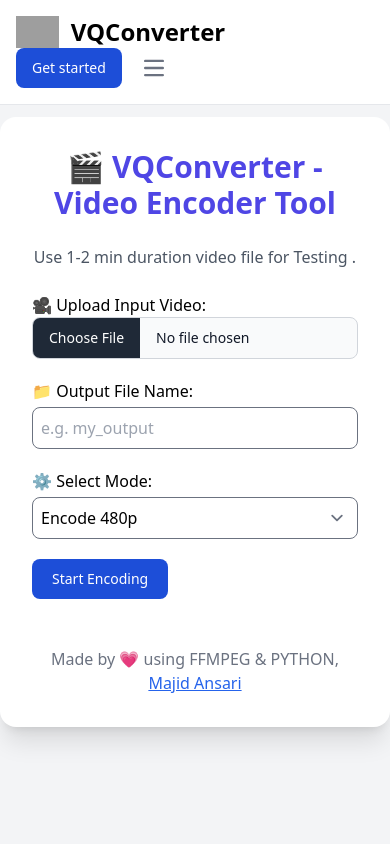
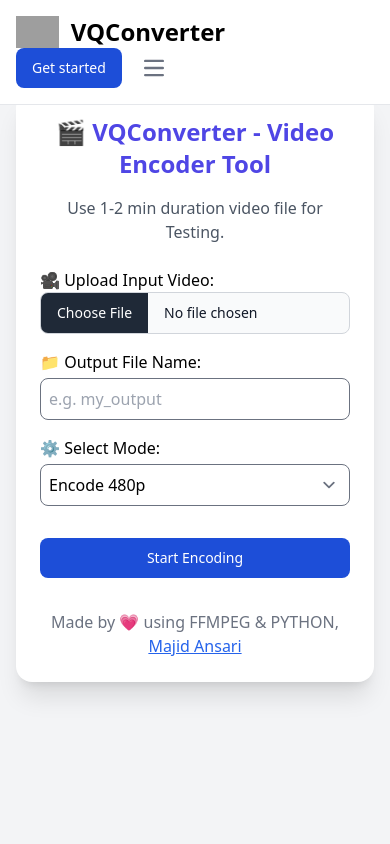
Before and after one commit to majidansari786/VQConverter, a Flask app: page / in a window 390 px wide. Run offline with Flask 3, Linux system fonts and the light colour scheme; parts of the project's set-up code (start-up, migrations or seed data) failed here and were passed over; some libraries are stand-ins or nearby versions; grey boxes are pictures that could not be loaded.

Commit message:
fix mobile responsives

```diff
--- a/templates/index.html
+++ b/templates/index.html
@@ -3,15 +3,26 @@
 <head>
   <meta charset="UTF-8" />
   <meta name="viewport" content="width=device-width, initial-scale=1.0"/>
-  <meta name="description" content="Video Encoding Tool"> <!-- Description for search engines -->
-  <meta name="keywords" content="editor, tool, video"> <!-- Keywords for search engines -->
+  <meta name="description" content="Video Encoding Tool">
+  <meta name="keywords" content="editor, tool, video">
   <meta name="author" content="Majid">
   <link href="https://cdn.jsdelivr.net/npm/flowbite@3.1.2/dist/flowbite.min.css" rel="stylesheet" />
   <title>VQConverter - Video Encoder</title>
   <script src="https://cdn.tailwindcss.com"></script>
   <script src="https://cdn.jsdelivr.net/npm/flowbite@3.1.2/dist/flowbite.min.js"></script>
+  <style>
+    body {
+      padding-top: 70px;
+    }
+
+    @media (max-width: 768px) {
+      body {
+        padding-top: 60px;
+      }
+    }
+  </style>
 </head>
-<body class="bg-gray-100 min-h-screen flex items-center justify-center">
+<body class="bg-gray-100 min-h-screen">
 
 
 <nav class="bg-white dark:bg-gray-900 fixed w-full z-20 top-0 start-0 border-b border-gray-200 dark:border-gray-600">
@@ -48,9 +59,10 @@
   </div>
 </nav>
 
-  <div class="w-full max-w-2xl bg-white rounded-2xl shadow-xl p-8">
-    <h2 class="text-3xl font-bold text-center text-indigo-600 mb-6">🎬 VQConverter - Video Encoder Tool</h2>
-    <p class="text-center text-gray-600 mb-6">Use  1-2 min duration video file for Testing .</p>
+  <div class="container mx-auto px-4 py-8">
+    <div class="w-full max-w-2xl mx-auto bg-white rounded-2xl shadow-xl p-6 md:p-8">
+      <h2 class="text-2xl md:text-3xl font-bold text-center text-indigo-600 mb-4 md:mb-6">🎬 VQConverter - Video Encoder Tool</h2>
+      <p class="text-center text-gray-600 mb-6">Use 1-2 min duration video file for Testing.</p>
       {% with messages = get_flashed_messages(with_categories=true) %}
         {% if messages %}
           <div class="space-y-2 mb-4">
@@ -63,7 +75,7 @@
         {% endif %}
       {% endwith %}
 
-    <form method="POST" enctype="multipart/form-data" class="space-y-5">
+      <form method="POST" enctype="multipart/form-data" class="space-y-4 md:space-y-5">
         <div>
           <label class="block font-medium">🎥 Upload Input Video:</label>
           <input class="block w-full text-sm text-gray-900 border border-gray-300 rounded-lg cursor-pointer bg-gray-50 dark:text-gray-400 focus:outline-none dark:bg-gray-700 dark:border-gray-600 dark:placeholder-gray-400" aria-describedby="user_avatar_help" id="user_avatar" type="file" name="input_video" accept="video/*">
@@ -87,7 +99,6 @@
           </select>
         </div>
 
-      <!-- GPU Resolution -->
         <div id="gpu_resolutions" style="display: none;">
           <label class="block font-medium">📏 Select GPU Resolution:</label>
           <select name="gpu_resolution" class="w-full mt-1 p-2 border rounded-lg">
@@ -97,14 +108,13 @@
           </select>
         </div>
 
-      <!-- Subtitle Upload -->
         <div id="subtitle_upload" style="display: none;">
           <label class="block font-medium">📄 Upload Subtitle (.srt):</label>
           <input type="file" name="subtitle_file" accept=".srt" class="w-full mt-1 p-2 border rounded-lg bg-white">
         </div>
 
-      <div class="text-center">
-        <button data-modal-target="popup-modal" data-modal-toggle="popup-modal" class="block text-white bg-blue-700 hover:bg-blue-800 focus:ring-4 focus:outline-none focus:ring-blue-300 font-medium rounded-lg text-sm px-5 py-2.5 text-center dark:bg-blue-600 dark:hover:bg-blue-700 dark:focus:ring-blue-800" type="button">
+        <div class="text-center pt-4">
+          <button data-modal-target="popup-modal" data-modal-toggle="popup-modal" class="w-full md:w-auto text-white bg-blue-700 hover:bg-blue-800 focus:ring-4 focus:outline-none focus:ring-blue-300 font-medium rounded-lg text-sm px-5 py-2.5 text-center dark:bg-blue-600 dark:hover:bg-blue-700 dark:focus:ring-blue-800" type="button">
             Start Encoding
           </button>
 
@@ -130,12 +140,10 @@
               </div>
             </div>
           </div>
-        <br>
-        <br>
 
-
+          <div class="mt-8 text-center">
             <p class="text-gray-500 dark:text-gray-400">Made by 💗 using FFMPEG & PYTHON, <a href="https://majid.pro/" class="text-blue-600 underline dark:text-blue-500 hover:no-underline" data-popover-target="popover-image">Majid Ansari</a></p>
-<div data-popover id="popover-image" role="tooltip" class="absolute z-10 invisible inline-block text-sm text-gray-500 transition-opacity duration-300 bg-white border border-gray-200 rounded-lg shadow-xs opacity-0 w-96 dark:text-gray-400 dark:bg-gray-800 dark:border-gray-600">
+            <div data-popover id="popover-image" role="tooltip" class="absolute z-10 invisible inline-block text-sm text-gray-500 transition-opacity duration-300 bg-white border border-gray-200 rounded-lg shadow-xs opacity-0 w-72 md:w-96 dark:text-gray-400 dark:bg-gray-800 dark:border-gray-600">
               <div class="grid grid-cols-5">
                 <div class="col-span-3 p-3">
                   <div class="space-y-2">
@@ -146,13 +154,14 @@
                     </svg></a>
                   </div>
                 </div>
-        <img src="https://avatars.githubusercontent.com/u/195770124?s=400&u=4d55acdf68a43cc7d37b5d79c097358d8d696a1e&v=4" class="h-full col-span-2" alt="Italy map" />
+                <img src="https://avatars.githubusercontent.com/u/195770124?s=400&u=4d55acdf68a43cc7d37b5d79c097358d8d696a1e&v=4" class="h-full col-span-2" alt="Majid Ansari" />
               </div>
               <div data-popper-arrow></div>
             </div>
-
+          </div>
         </div>
       </form>
+    </div>
   </div>
 
   <script>
@@ -165,7 +174,6 @@
       subUpload.style.display = mode === '5' ? 'block' : 'none';
     }
 
-    // Initial setup
     window.onload = handleModeChange;
   </script>
 
```
Lines whose indentation alone changed are shown as unchanged.
